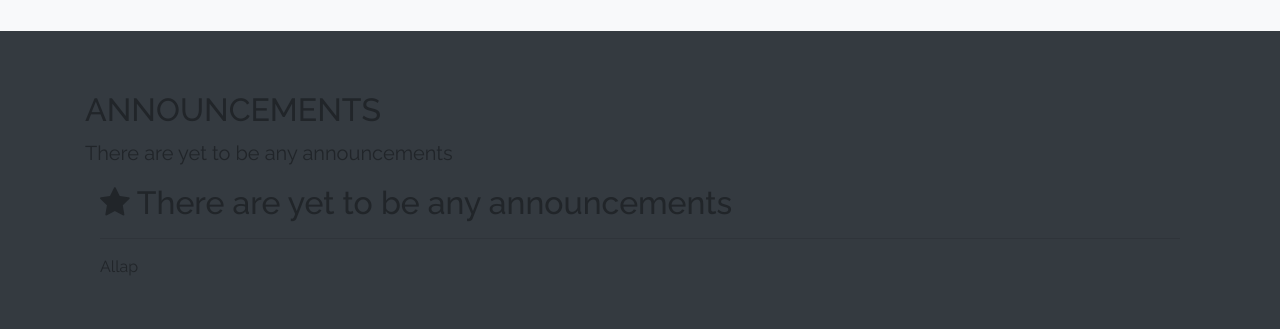
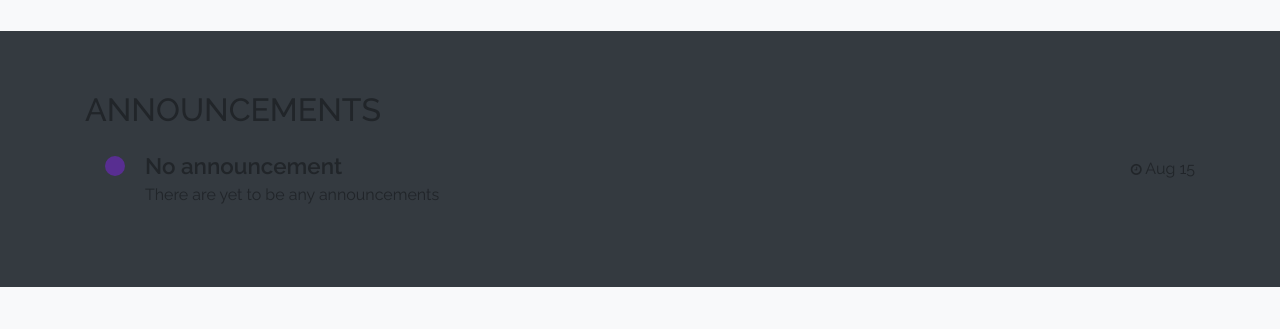
Before and after one commit to ist-fr/2019, a Vue app: page / in a window 1280 px wide. Shown: the part 1680-2009 px from the top of the page. Built offline with nearby package versions, Linux system fonts and the light colour scheme; what vue-scrollactive, vuetable-2 would draw is missing.

Commit message:
Announcement layout updated

```diff
--- a/src/components/Facelift/Announcements.vue
+++ b/src/components/Facelift/Announcements.vue
@@ -4,18 +4,16 @@
       <div class="row">
         <div class="col-lg-12 mx-auto">
           <h2>ANNOUNCEMENTS</h2>
-            <p class="lead">There are yet to be any announcements</p>
-            <div class="col-md-12 block" v-for="announcement in announcements" v-bind:key="announcement.title">
-              <h2 class="title">
-                <i class="fa fa-star"></i>
-                {{announcement.title}}
-              </h2>
-              <hr>
-            <div v-html="announcement.body"></div>
+            <ul class="timeline" v-for="announcement in announcements" v-bind:key="announcement.title">
+              <li class="list-item-announcement">
+                <span class="announcement-title">{{announcement.title}}</span>
+                <span class="float-right announcement-datetime"><i class="fa fa-clock-o"></i> {{announcement.datetime}}</span>
+                <p class="announcement-content">{{announcement.content}}</p>
+              </li>
+            </ul>
           </div>
         </div>
       </div>
-    </div>
   </section>
 </template>
 <script>
@@ -24,15 +22,61 @@ export default {
     return {
       announcements: [
         {
-          title: 'There are yet to be any announcements',
-          body: 'Allap',
-          time: 'N/A'
+          title: 'No announcement',
+          content: 'There are yet to be any announcements',
+          datetime: 'Aug 15'
         }
       ]
     }
   }
 }
 </script>
-<style>
+<style scoped>
+  ul.timeline {
+    list-style-type: none;
+    position: relative;
+  }
 
+  ul.timeline:before {
+      content: ' ';
+      background: #d4d9df00;
+      display: inline-block;
+      position: absolute;
+      left: 29px;
+      width: 2px;
+      height: 100%;
+      z-index: 400;
+  }
+
+  ul.timeline > li {
+      margin: 20px 0;
+      padding-left: 20px;
+  }
+
+  ul.timeline > li:before {
+      content: ' ';
+      background: white;
+      display: inline-block;
+      position: absolute;
+      border-radius: 50%;
+      border: 10px solid #582e91;
+      margin-top: 6px;
+      left: 20px;
+      width: 20px;
+      height: 20px;
+      z-index: 400;
+  }
+
+  .announcement-datetime > i {
+    font-size: 80%;
+  }
+
+  .announcement-datetime {
+    margin-top: 7px;
+  }
+
+  .announcement-title {
+    font-size: 140%;
+    font-weight: 600;
+  }
 </style>
```
